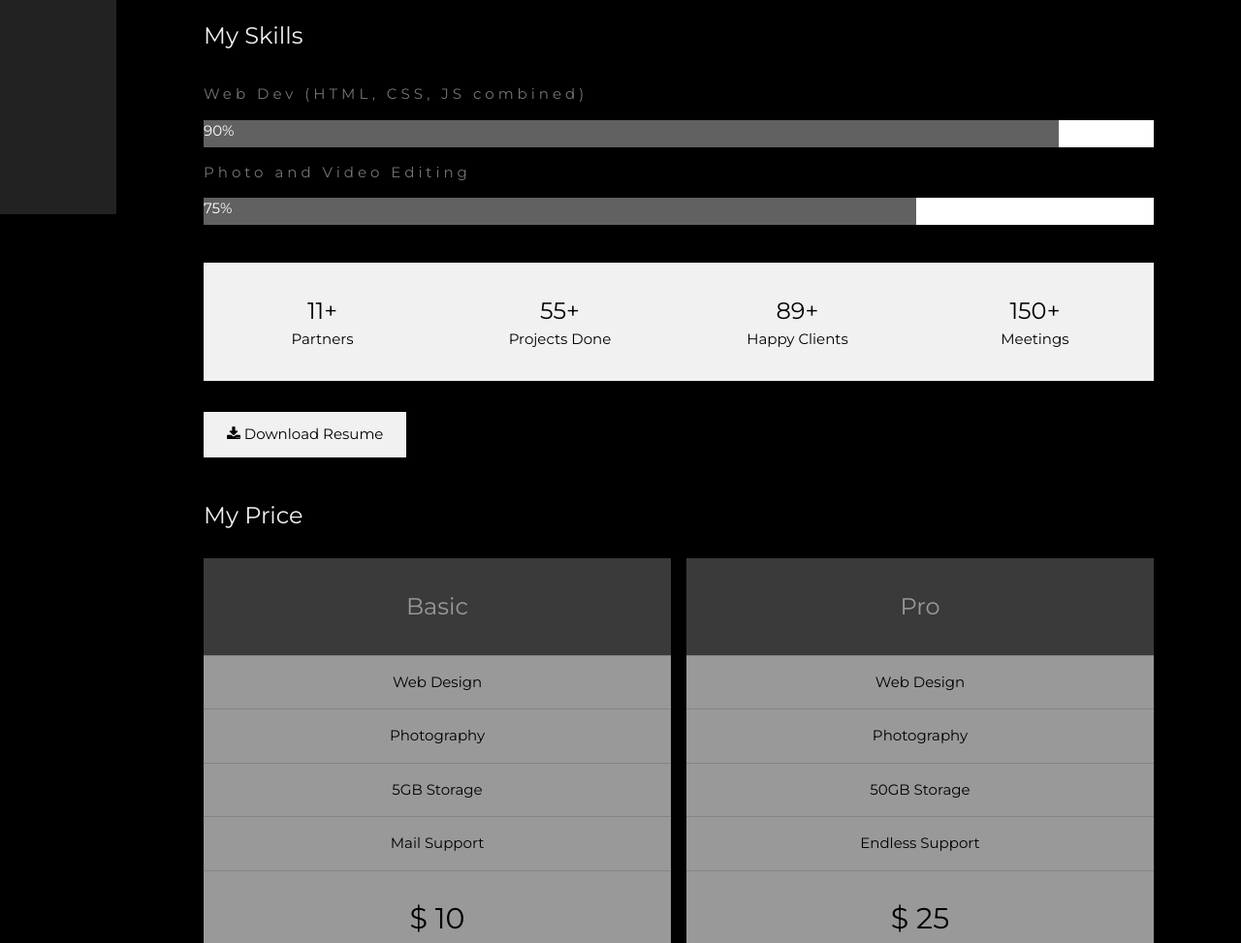
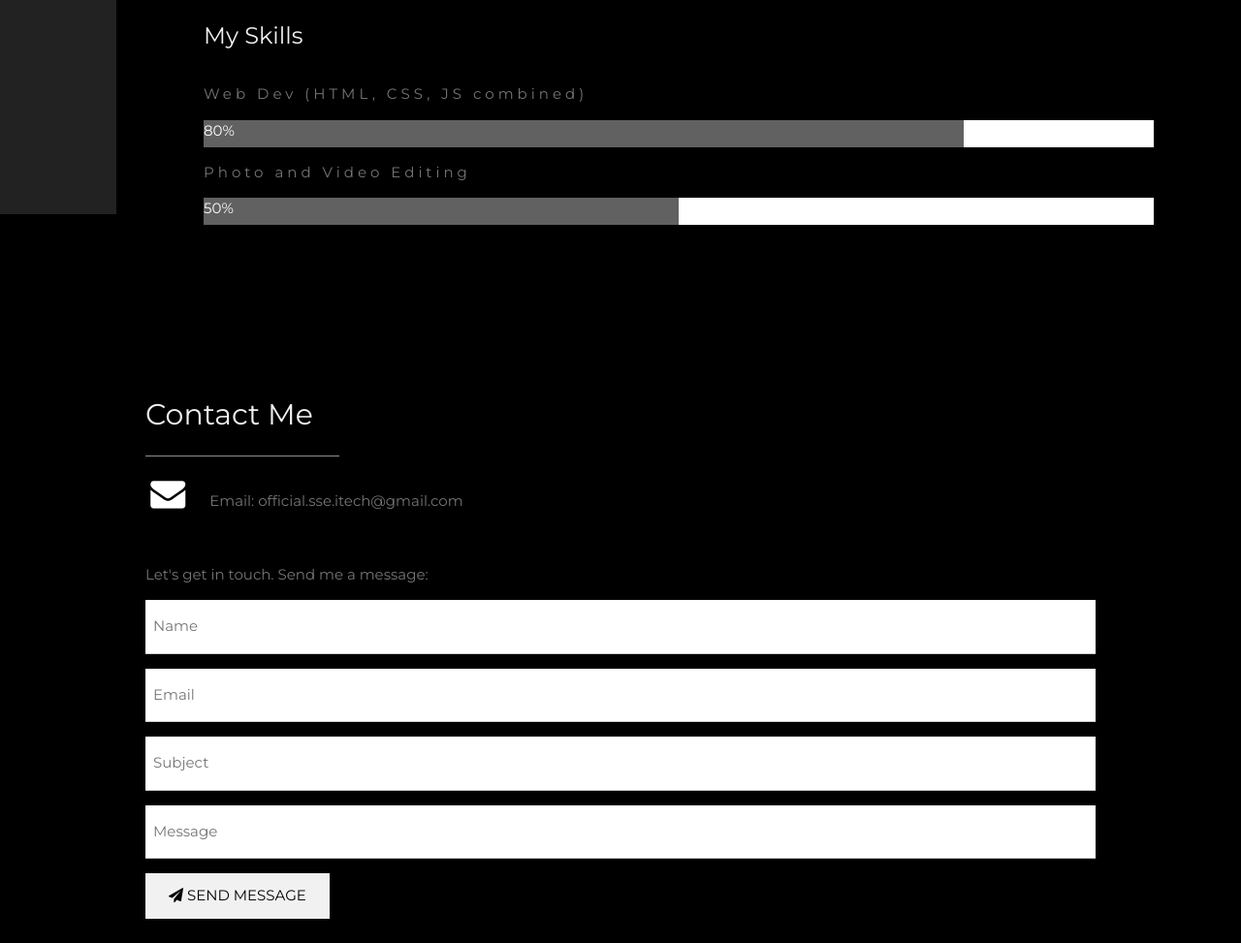
Before and after one commit to highliet/highliet.github.io, a plain HTML site: page index.html in a window 1280 px wide. Shown: the part 579-1552 px from the top of the page at 97% size. Drawn offline with nearby package versions, Linux system fonts and the light colour scheme.

Commit message:
Update index.html

```diff
--- a/index.html
+++ b/index.html
@@ -72,38 +72,15 @@ body, h1,h2,h3,h4,h5,h6 {font-family: "Montserrat", sans-serif}
     <h3 class="w3-padding-16 w3-text-light-grey">My Skills</h3>
     <p class="w3-wide">Web Dev (HTML, CSS, JS combined)</p>
     <div class="w3-white">
-      <div class="w3-dark-grey" style="height:28px;width:90%">90%</div>
+      <div class="w3-dark-grey" style="height:28px;width:80%">80%</div>
     </div>
     <p class="w3-wide">Photo and Video Editing</p>
     <div class="w3-white">
-      <div class="w3-dark-grey" style="height:28px;width:75%">75%</div>
+      <div class="w3-dark-grey" style="height:28px;width:50%">50%</div>
     </div><br>
 
-    <div class="w3-row w3-center w3-padding-16 w3-section w3-light-grey">
-      <div class="w3-quarter w3-section">
-        <span class="w3-xlarge">11+</span><br>
-        Partners
-      </div>
-      <div class="w3-quarter w3-section">
-        <span class="w3-xlarge">55+</span><br>
-        Projects Done
-      </div>
-      <div class="w3-quarter w3-section">
-        <span class="w3-xlarge">89+</span><br>
-        Happy Clients
-      </div>
-      <div class="w3-quarter w3-section">
-        <span class="w3-xlarge">150+</span><br>
-        Meetings
-      </div>
-    </div>
-
-    <button class="w3-button w3-light-grey w3-padding-large w3-section">
-      <i class="fa fa-download"></i> Download Resume
-    </button>
-
     <!-- Grid for pricing tables -->
-    <h3 class="w3-padding-16 w3-text-light-grey">My Price</h3>
+    <!--h3 class="w3-padding-16 w3-text-light-grey">My Price</h3>
     <div class="w3-row-padding" style="margin:0 -16px">
       <div class="w3-half w3-margin-bottom">
         <ul class="w3-ul w3-white w3-center w3-opacity w3-hover-opacity-off">
@@ -138,8 +115,8 @@ body, h1,h2,h3,h4,h5,h6 {font-family: "Montserrat", sans-serif}
           </li>
         </ul>
       </div>
-    <!-- End Grid/Pricing tables -->
-    </div>
+    <!-- End Grid/Pricing tables>
+  </div-->
 
     <!-- Testimonials -->
     <!--h3 class="w3-padding-24 w3-text-light-grey">My Reputation</h3>
@@ -183,13 +160,11 @@ body, h1,h2,h3,h4,h5,h6 {font-family: "Montserrat", sans-serif}
     <hr style="width:200px" class="w3-opacity">
 
     <div class="w3-section">
-      <p><i class="fa fa-map-marker fa-fw w3-text-white w3-xxlarge w3-margin-right"></i> Chicago, US</p>
-      <p><i class="fa fa-phone fa-fw w3-text-white w3-xxlarge w3-margin-right"></i> Phone: +00 151515</p>
-      <p><i class="fa fa-envelope fa-fw w3-text-white w3-xxlarge w3-margin-right"> </i> Email: mail@mail.com</p>
+      <p><i class="fa fa-envelope fa-fw w3-text-white w3-xxlarge w3-margin-right"> </i> Email: official.sse.itech@gmail.com</p>
     </div><br>
     <p>Let's get in touch. Send me a message:</p>
 
-    <form action="/action_page.php" target="_blank">
+    <form action="javascript:alert('Under construction...')" target="_blank">
       <p><input class="w3-input w3-padding-16" type="text" placeholder="Name" required name="Name"></p>
       <p><input class="w3-input w3-padding-16" type="text" placeholder="Email" required name="Email"></p>
       <p><input class="w3-input w3-padding-16" type="text" placeholder="Subject" required name="Subject"></p>
```
